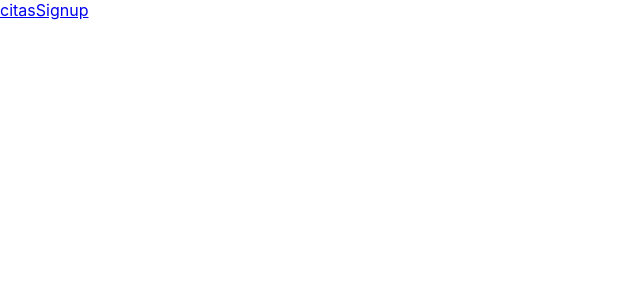
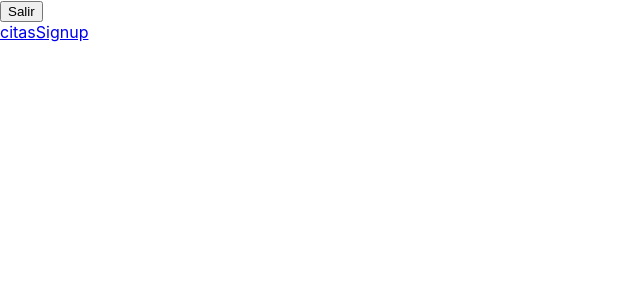
Before and after one commit to CherokiDev/dental-clinic-frontend, a React (Create React App) app: page /profile in a window 1280 px wide. Shown: the top 300 px of the page, without its empty margins (0-640 px from the left). Built offline with nearby package versions, Linux system fonts and the light colour scheme; sample sign-in values are in the browser's storage.

Commit message:
added button logout to profile

```diff
--- a/src/containers/Profile/Profile.jsx
+++ b/src/containers/Profile/Profile.jsx
@@ -1,15 +1,29 @@
 import React from 'react';
-import { Link, Redirect } from 'react-router-dom';
+import { Link, Redirect, BrowserRouter, useHistory } from 'react-router-dom';
 
 
 const Profile = () => {
+    const history = useHistory();
+
     const validator = localStorage.getItem('token');
     if (!validator) return <Redirect to='/' />
+
+    const salir = () => {
+        localStorage.clear();
+        //localStorage.removeItem('token');
+        history.push('/');
+    }
+
     return (
-        <div>
-            <Link to="/">citas</Link>
-            <Link to="/signup">Signup</Link>
-        </div>
+        <BrowserRouter>
+            <header>
+                <button onClick={salir}>Salir</button>
+            </header>
+            <div>
+                <Link to="/">citas</Link>
+                <Link to="/signup">Signup</Link>
+            </div>
+        </BrowserRouter>
     )
 }
 
```
